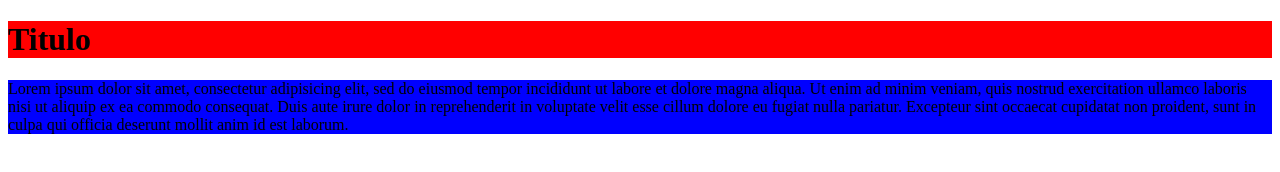
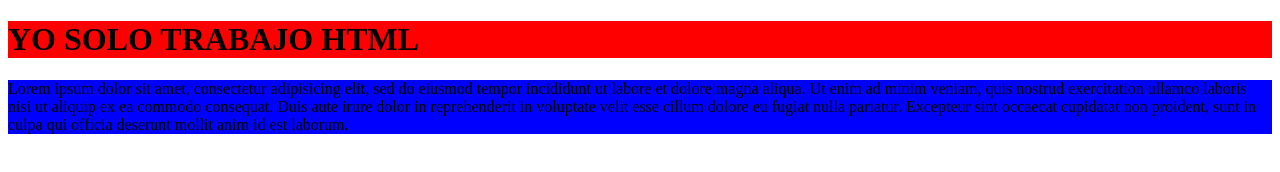
Before and after one commit to meryemdiaz/Websitio, a plain HTML site: page index.html in a window 1280 px wide. Drawn offline with Linux system fonts and the light colour scheme.

Commit message:
Agregue el html

```diff
--- a/index.html
+++ b/index.html
@@ -6,7 +6,7 @@
 </head>
 <body>
 
-<h1>Titulo</h1>
+<h1>YO SOLO TRABAJO HTML</h1>
 
 <p>
 
```
